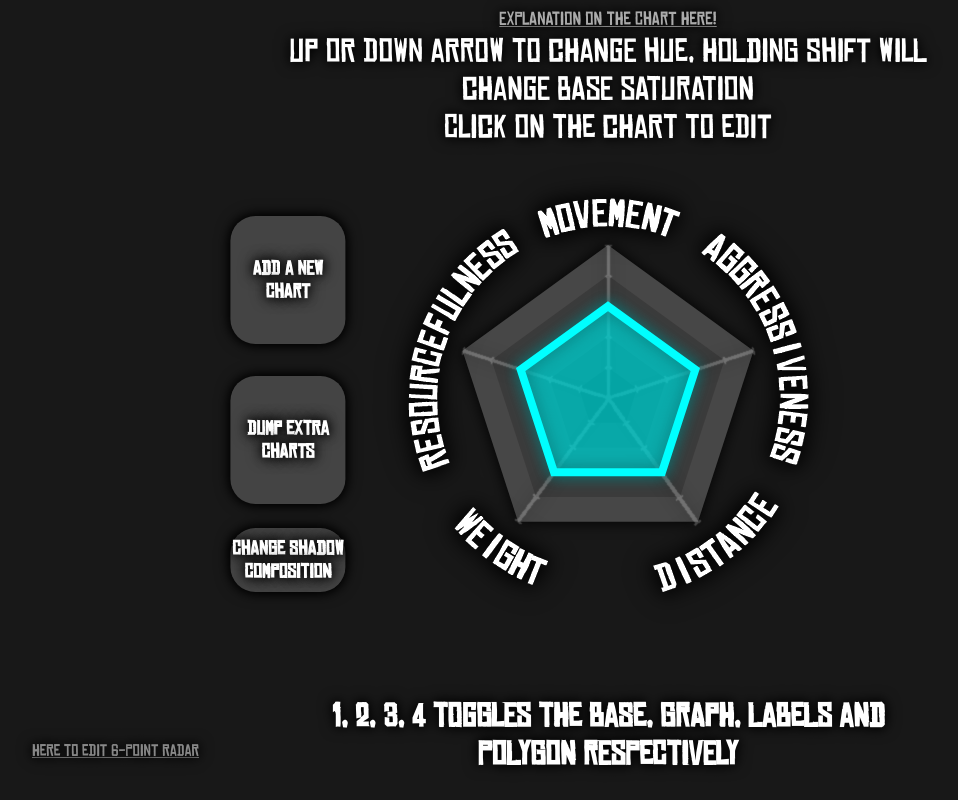
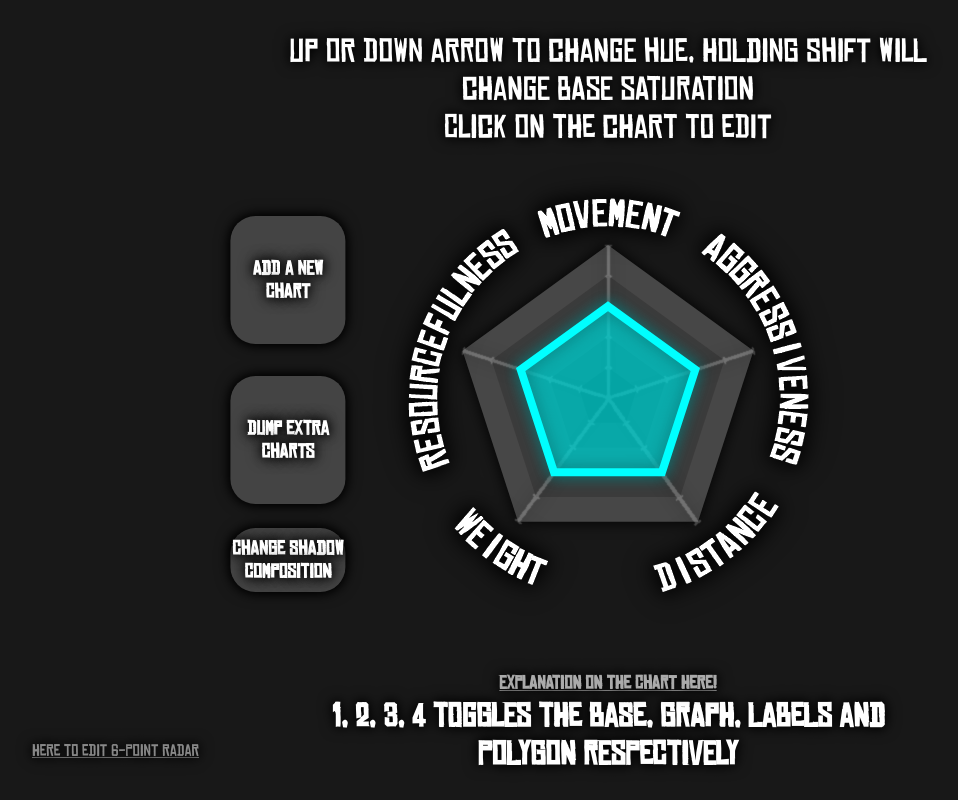
Before and after one commit to c0ttntail/c0ttntail.github.io, a plain HTML site: page rumblechart/crawm/index.html in a window 1280 px wide. Shown: the whole page, without its empty margins (32-990 px from the left). Drawn offline with Linux system fonts and the light colour scheme.

Commit message:
same but with crawm

```diff
--- a/rumblechart/crawm/index.html
+++ b/rumblechart/crawm/index.html
@@ -15,8 +15,9 @@
             <div id="dump"><div id="box"><h1>Dump extra Charts</h1></div></div>
             <div id="sCompC"><div id="box"><h1>Change Shadow Composition</h1></div></div>
         </div>
-        <a href="https://app.milanote.com/1SuR1O18M00aee/crawm?p=LV7Xq6BMEej" class="guide">Explanation on the Chart HERE!</a>
-        <h2>1, 2, 3, 4 toggles the Base, Graph, Labels and Polygon respectively</h2>
+        <h2>
+            <a href="https://app.milanote.com/1SuR1O18M00aee/crawm?p=LV7Xq6BMEej" class="guide">Explanation on the Chart HERE!</a>
+            <br>1, 2, 3, 4 toggles the Base, Graph, Labels and Polygon respectively</h2>
         <a href="https://c0ttntail.github.io/rumblechart">Here to edit 6-Point Radar</a>
         <img id="graph" src="graph.png" hidden>
         <img id="label" src="label.png" hidden>
```
